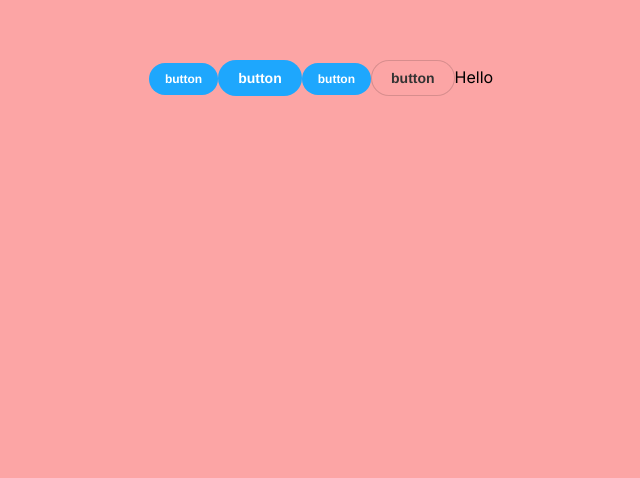
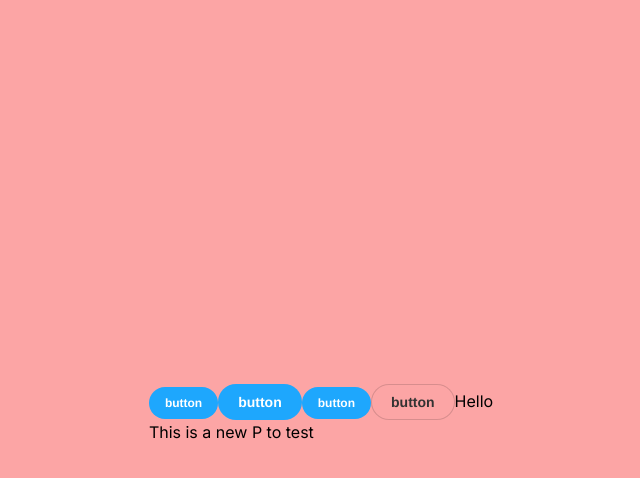
Before and after one commit to vickyruud/test-chromatic, a Next.js app: page / in a window 1280 px wide. Shown: the part 148-626 px from the top of the page, without its empty margins (319-959 px from the left). Built offline with nearby package versions, Linux system fonts and the light colour scheme.

Commit message:
add paragraph

```diff
--- a/app/page.js
+++ b/app/page.js
@@ -2,13 +2,14 @@
 import { Button } from "@/stories/Button";
 export default function Home() {
   return (
-    <main className="flex min-h-screen flex-col items-center justify-between p-52 bg-red-300">
+    <main className="flex min-h-screen flex-col items-center justify-end p-52 bg-red-300">
       <div>
         <Button primary label="button" size="small" />
         <Button primary label="button" size="medium" />
         <Button primary label="button" size="small" />
         <Button secondary label="button" size="medium" />
         Hello
+        <p>This is a new P to test</p>
       </div>
     </main>
   );
```
